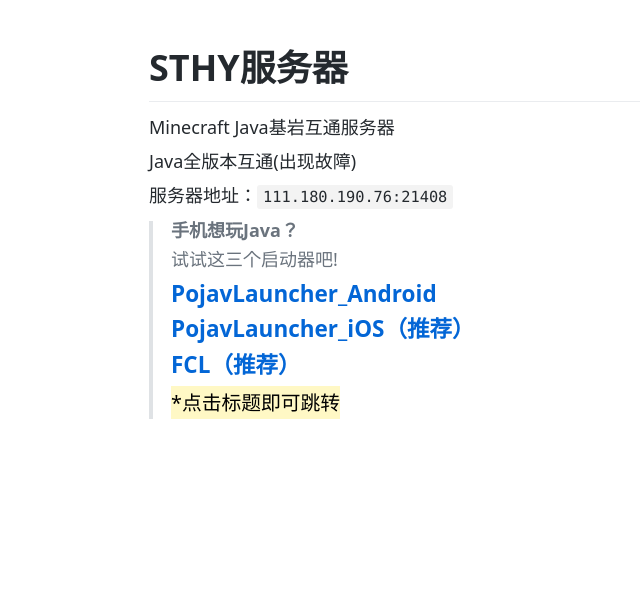
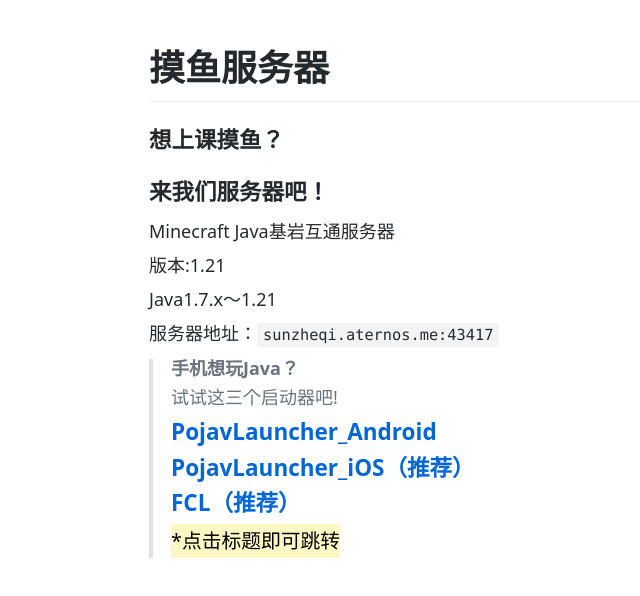
Before and after one commit to 1-sunzheqi/moyu, a plain HTML site: page index.html in a window 1280 px wide. Shown: the whole page, without its empty margins (46-686 px from the left). Drawn offline with Linux system fonts and the light colour scheme.

Commit message:
更新 index.html

```diff
--- a/index.html
+++ b/index.html
@@ -2,7 +2,7 @@
       <html>
       <head>
         <meta charset="utf-8" id="viewport" name="viewport" content="width=device-width, initial-scale=1"/>
-        <title>STHY服务器</title>
+        <title>摸鱼服务器</title>
 
         <style>
           html, body { margin: 0; padding: 0; background-color: #ffffff; }
@@ -549,10 +549,13 @@
       </head>
       <body>
         <article class="markdown-body">
-          <h1>STHY服务器</h1>
+          <h1>摸鱼服务器</h1>
+          <h3>想上课摸鱼？</h3>
+          <h3>来我们服务器吧！</h3>
           <p>Minecraft Java基岩互通服务器</p>
-          <p>Java全版本互通(出现故障)</p>
-          <p>服务器地址：<code>111.180.190.76:21408</code></code></p>
+          <p>版本:1.21
+          <p>Java1.7.x～1.21</p>
+          <p>服务器地址：<code>sunzheqi.aternos.me:43417</code></code></p>
           <blockquote>
           <p><strong>手机想玩Java？</strong></p>
           <p style="line-height: 0.5em;">试试这三个启动器吧!</p>
```
